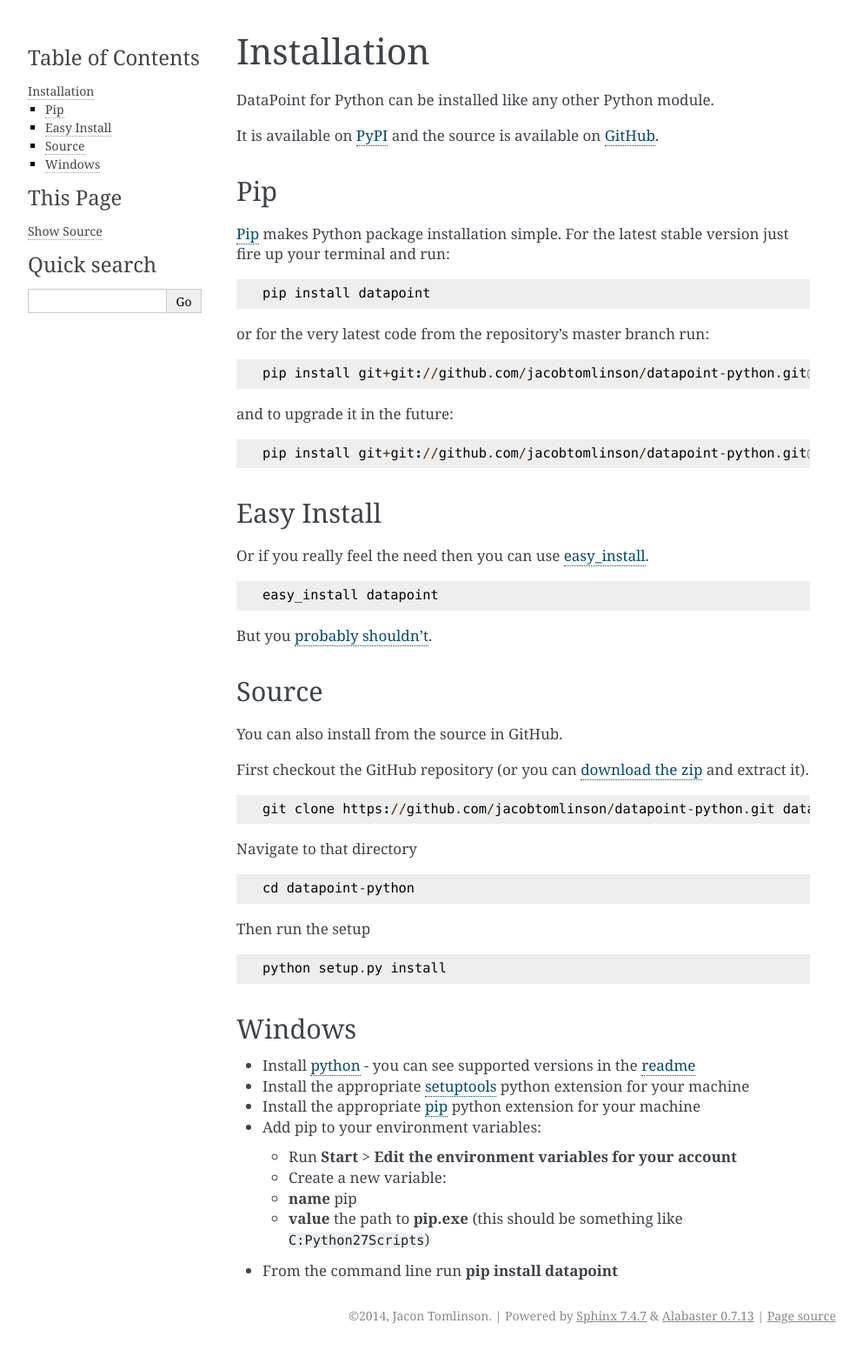
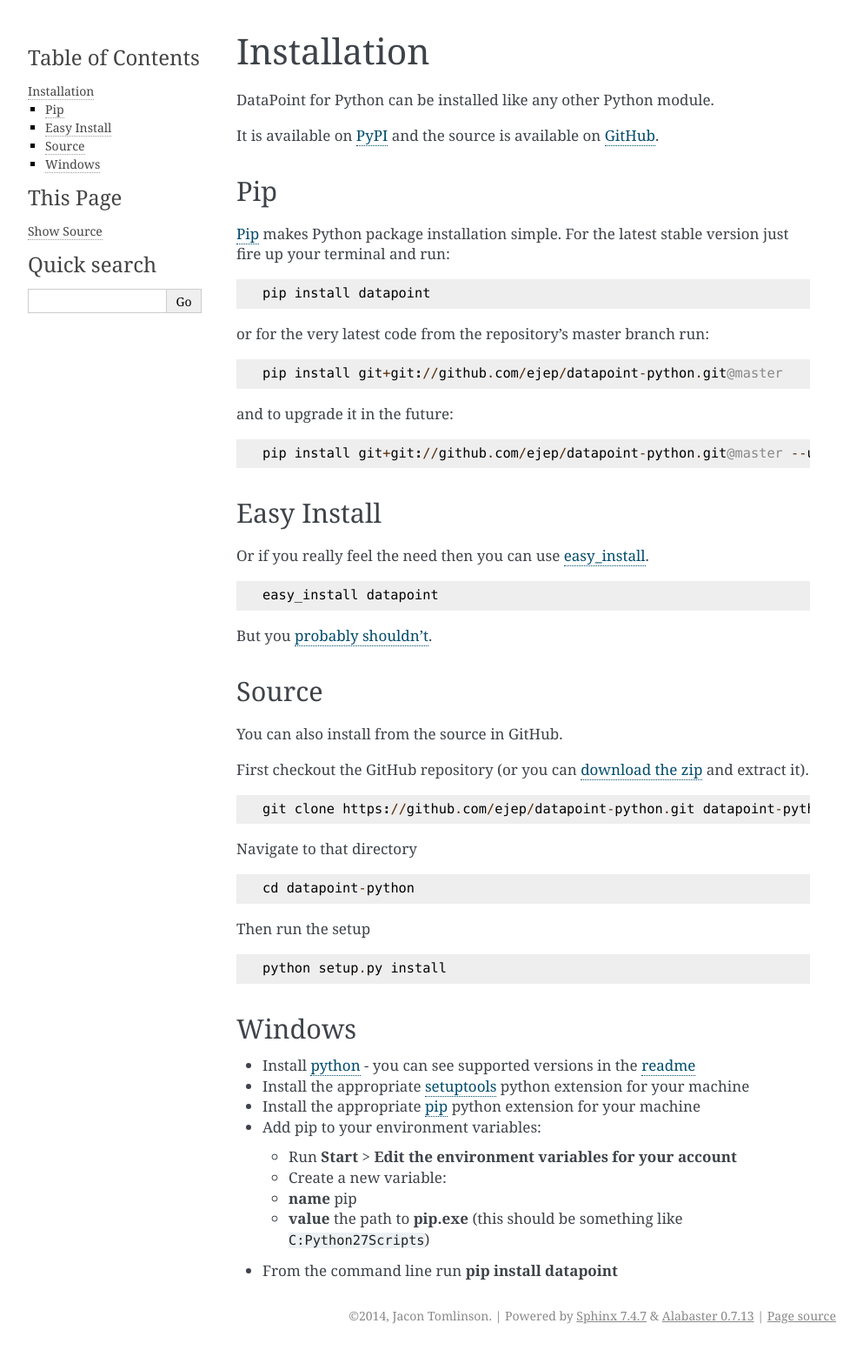
Before and after one commit to EJEP/datapoint-python, a Sphinx documentation site: the page built from docs/install.rst, in a window 1280 px wide. Shown: the whole page at 87% size, without its empty margins (148-1141 px from the left). Built offline with Sphinx 7.4.7, drawn with Linux system fonts in a browser that asks for light colours; some of the changed lines change nothing that is shown.

Commit message:
Update links in `install.rst`

```diff
--- a/docs/install.rst
+++ b/docs/install.rst
@@ -5,7 +5,7 @@
 
 It is available on `PyPI <https://pypi.python.org/pypi/datapoint/>`__
 and the source is available on
-`GitHub <https://github.com/jacobtomlinson/datapoint-python>`__.
+`GitHub <https://github.com/ejep/datapoint-python>`__.
 
 Pip
 ---
@@ -21,13 +21,13 @@
 
 ::
 
-   pip install git+git://github.com/jacobtomlinson/datapoint-python.git@master
+   pip install git+git://github.com/ejep/datapoint-python.git@master
 
 and to upgrade it in the future:
 
 ::
 
-   pip install git+git://github.com/jacobtomlinson/datapoint-python.git@master --upgrade
+   pip install git+git://github.com/ejep/datapoint-python.git@master --upgrade
 
 Easy Install
 ------------
@@ -48,12 +48,12 @@
 You can also install from the source in GitHub.
 
 First checkout the GitHub repository (or you can `download the
-zip <https://github.com/jacobtomlinson/datapoint-python/archive/master.zip>`__
+zip <https://github.com/ejep/datapoint-python/archive/master.zip>`__
 and extract it).
 
 ::
 
-   git clone https://github.com/jacobtomlinson/datapoint-python.git datapoint-python
+   git clone https://github.com/ejep/datapoint-python.git datapoint-python
 
 Navigate to that directory
 
@@ -72,7 +72,7 @@
 
 -  Install `python <https://www.python.org/downloads/>`__ - you can see
    supported versions in the
-   `readme <https://github.com/jacobtomlinson/datapoint-python/blob/master/README.md>`__
+   `readme <https://github.com/ejep/datapoint-python/blob/master/README.md>`__
 -  Install the appropriate
    `setuptools <http://www.lfd.uci.edu/~gohlke/pythonlibs/#setuptools>`__
    python extension for your machine
```
